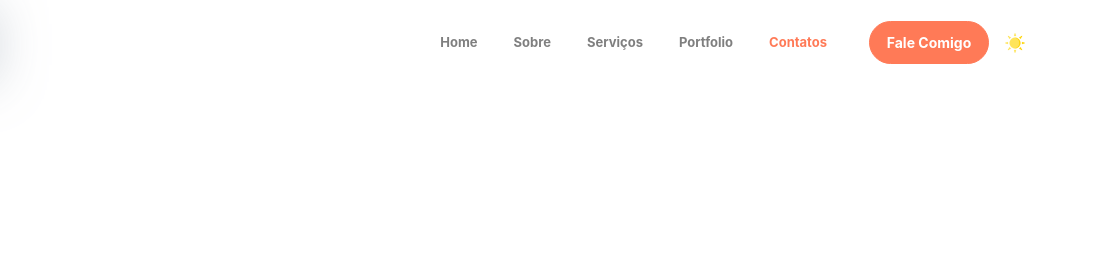
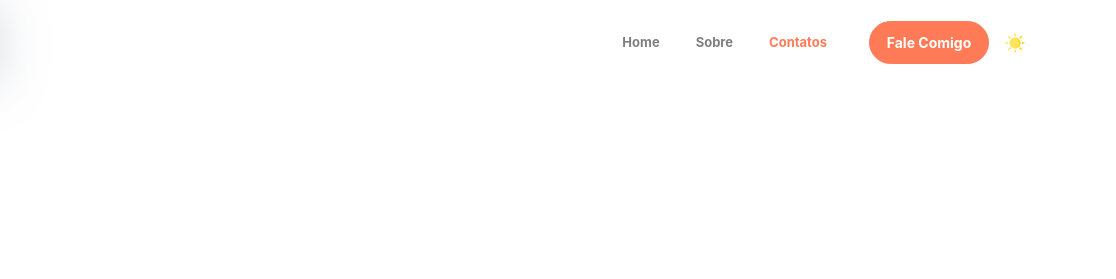
Before and after one commit to bjcarvalho007/MyPortifolio, a plain HTML site: page index.html in a window 1280 px wide. Shown: the top 279 px of the page, 164-1280 px from the left. Drawn offline with Linux system fonts and the light colour scheme.

Commit message:
Update index.html

```diff
--- a/index.html
+++ b/index.html
@@ -30,12 +30,6 @@
                     </li>
                     <li class="nav-item">
                         <a class="nav-link" href="#about">Sobre</a>
-                    </li>
-                    <li class="nav-item">
-                        <a class="nav-link" href="#service">Serviços</a>
-                    </li>
-                    <li class="nav-item">
-                        <a class="nav-link" href="#portfolio">Portfolio</a>
                     </li>
 
                     <li class="nav-item">
```
